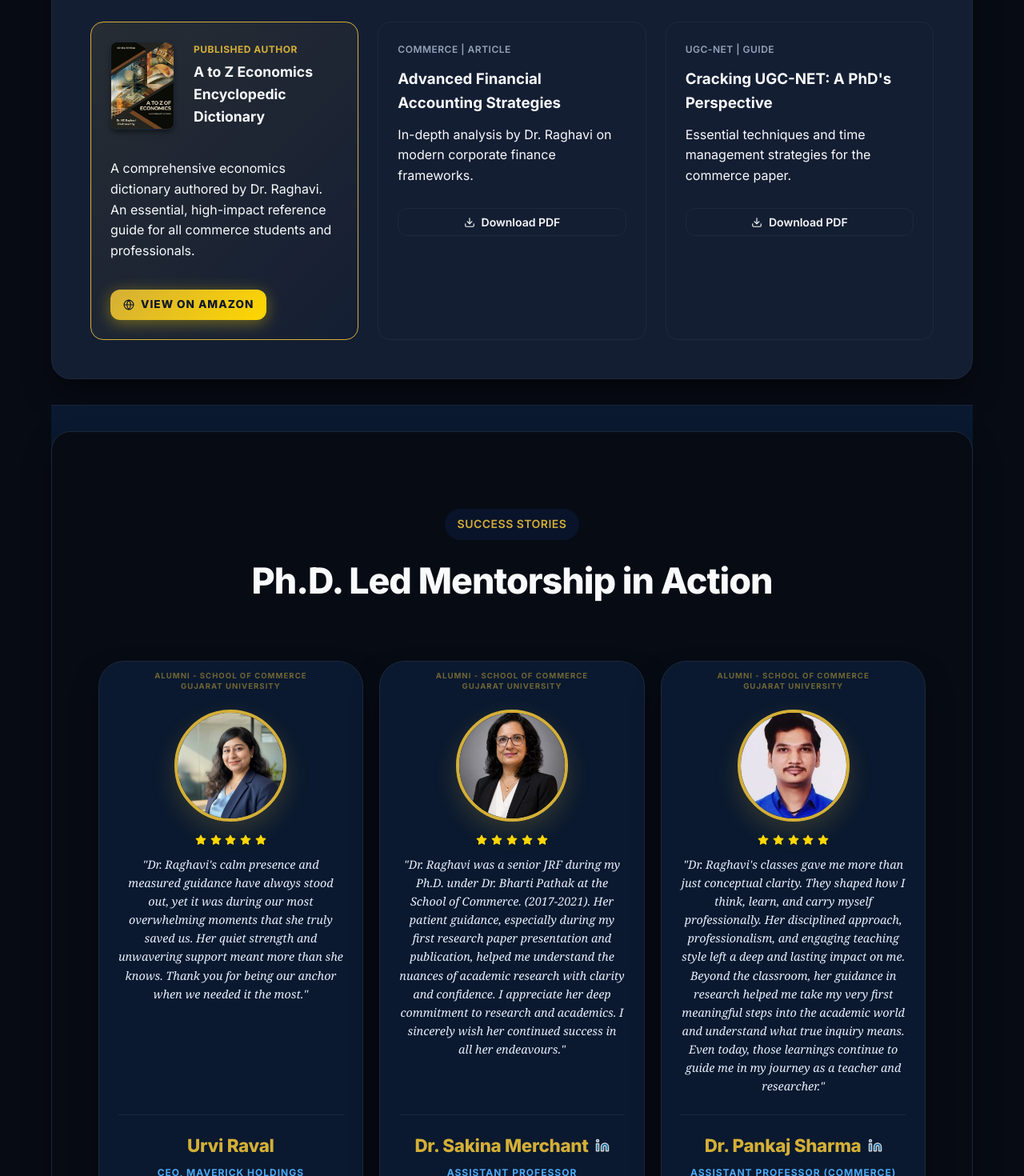
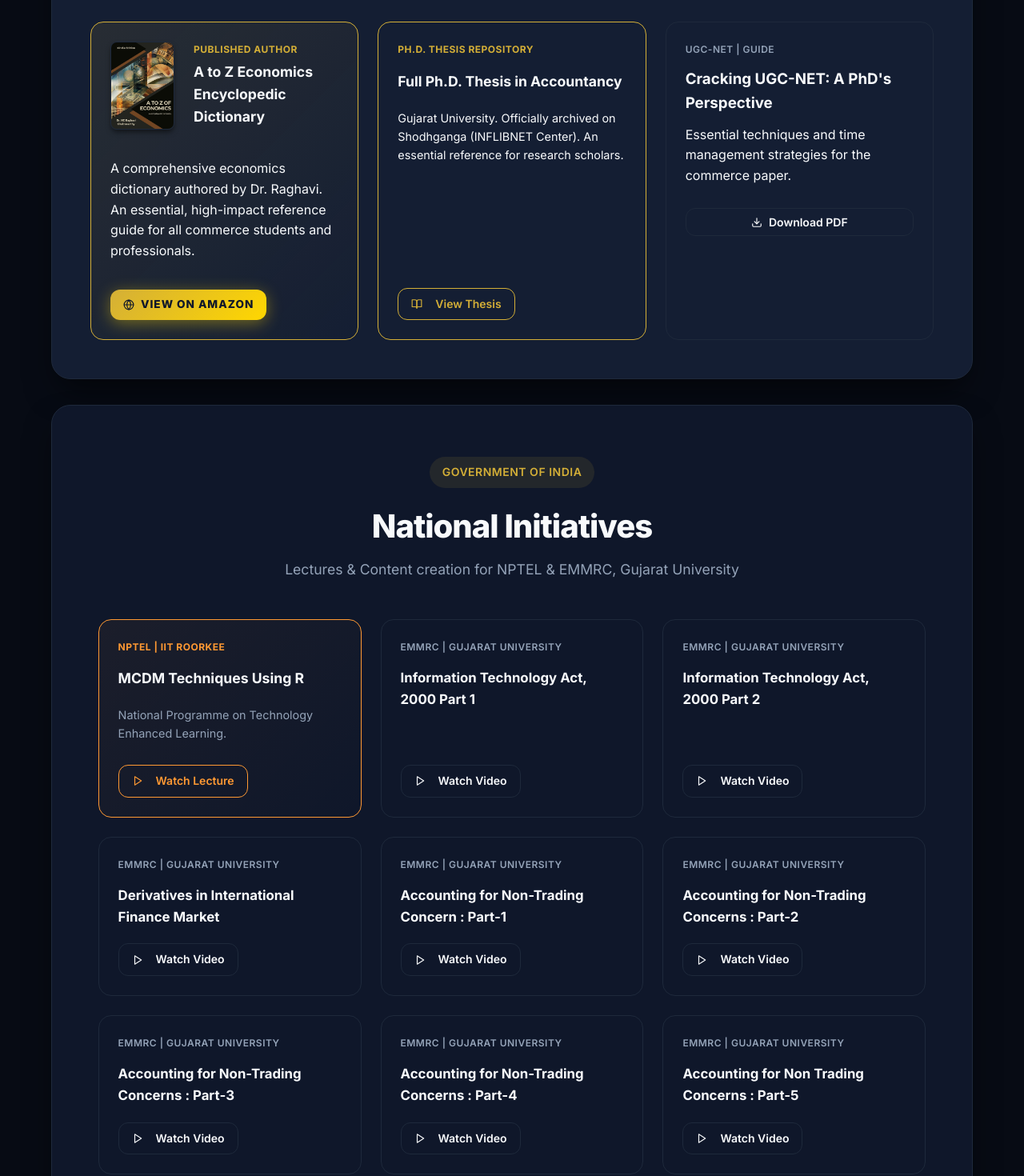
Before and after one commit to NCRaghavi/Raghavi, a React (Vite) app: page / in a window 1280 px wide. Shown: the part 2460-3930 px from the top of the page at 80% size. Built offline with nearby package versions, Linux system fonts and the light colour scheme.

Commit message:
Update Home.jsx

```diff
--- a/src/components/Home.jsx
+++ b/src/components/Home.jsx
@@ -407,13 +407,13 @@
             </a>
           </div>
 
-          <div className="resource-card">
-            <div className="resource-meta">Commerce | Article</div>
-            <h3>Advanced Financial Accounting Strategies</h3>
-            <p>In-depth analysis by Dr. Raghavi on modern corporate finance frameworks.</p>
-            <button className="btn btn-outline btn-sm">
-              <Download size={14} /> Download PDF
-            </button>
+          <div className="resource-card" style={{ border: '1px solid var(--accent-color)' }}>
+            <div className="resource-meta" style={{ color: 'var(--accent-color)', fontWeight: 700 }}>Ph.D. Thesis Repository</div>
+            <h3 style={{ fontSize: '1.1rem', marginTop: '0.25rem', marginBottom: '0.5rem' }}>Full Ph.D. Thesis in Accountancy</h3>
+            <p style={{ flexGrow: 1, fontSize: '0.9rem' }}>Gujarat University. Officially archived on Shodhganga (INFLIBNET Center). An essential reference for research scholars.</p>
+            <a href="http://hdl.handle.net/10603/286495" target="_blank" rel="noopener noreferrer" className="btn btn-outline btn-sm" style={{ alignSelf: 'flex-start', marginTop: '1rem', borderColor: 'var(--accent-color)', color: 'var(--accent-color)' }}>
+              <BookOpen size={14} style={{ marginRight: '0.5rem' }} /> View Thesis
+            </a>
           </div>
 
           <div className="resource-card">
@@ -428,6 +428,48 @@
         </div>
       </section>
 
+      {/* National Initiatives Section */}
+      <section className="national-initiatives-section bento-item" style={{ padding: '4rem 5%', background: 'var(--bg-secondary)', marginBottom: '2rem' }}>
+        <div style={{ textAlign: 'center', marginBottom: '3rem' }}>
+          <span className="badge" style={{ marginBottom: '1rem', background: 'rgba(212, 175, 55, 0.1)', color: 'var(--accent-color)' }}>Government of India</span>
+          <h2 style={{ fontSize: '2.5rem', fontWeight: 800, letterSpacing: '-1px' }}>National Initiatives</h2>
+          <p style={{ color: 'var(--text-secondary)', marginTop: '0.5rem', fontSize: '1.1rem' }}>Lectures & Content creation for NPTEL & EMMRC, Gujarat University</p>
+        </div>
+
+        <div className="initiatives-grid" style={{ display: 'grid', gridTemplateColumns: 'repeat(auto-fit, minmax(300px, 1fr))', gap: '1.5rem' }}>
+
+          {/* NPTEL Card */}
+          <div className="resource-card" style={{ border: '1px solid #FF9933', background: 'linear-gradient(135deg, rgba(255, 153, 51, 0.05), transparent)', display: 'flex', flexDirection: 'column' }}>
+            <div className="resource-meta" style={{ color: '#FF9933', fontWeight: 700 }}>NPTEL | IIT Roorkee</div>
+            <h3 style={{ fontSize: '1.1rem', marginTop: '0.25rem', marginBottom: '0.5rem' }}>MCDM Techniques Using R</h3>
+            <p style={{ flexGrow: 1, fontSize: '0.9rem', color: 'var(--text-secondary)' }}>National Programme on Technology Enhanced Learning.</p>
+            <a href="https://drive.google.com/file/d/1fHXJYJ1eDIrakGVzY6kBZ3dDg-mGIzvI/view" target="_blank" rel="noopener noreferrer" className="btn btn-outline btn-sm" style={{ marginTop: '1rem', borderColor: '#FF9933', color: '#FF9933', alignSelf: 'flex-start' }}>
+              <Play size={14} style={{ marginRight: '0.5rem' }} /> Watch Lecture
+            </a>
+          </div>
+
+          {/* EMMRC Cards */}
+          {[
+            { title: "Information Technology Act, 2000 Part 1", url: "https://youtu.be/os2Jt4pE4qk?si=NCTy4HN70gbWvepT" },
+            { title: "Information Technology Act, 2000 Part 2", url: "https://www.youtube.com/watch?v=WpsII1nYzD8" },
+            { title: "Derivatives in International Finance Market", url: "https://www.youtube.com/watch?v=2O3J0bqyGCM&list=PLpXkA5equMngIc6vBZDXvMkI89OyGsT81&index=7" },
+            { title: "Accounting for Non-Trading Concern : Part-1", url: "https://www.youtube.com/watch?v=WgcbW4xqrW4" },
+            { title: "Accounting for Non-Trading Concerns : Part-2", url: "https://www.youtube.com/watch?v=A98SDuGM-LY" },
+            { title: "Accounting for Non-Trading Concerns : Part-3", url: "https://www.youtube.com/watch?v=lN4N3hDJ-Nc" },
+            { title: "Accounting for Non-Trading Concerns : Part-4", url: "https://www.youtube.com/watch?v=MN6Pr16PM1M&t=1s" },
+            { title: "Accounting for Non Trading Concerns : Part-5", url: "https://www.youtube.com/watch?v=6hphZHIDLNw" }
+          ].map((item, idx) => (
+            <div key={idx} className="resource-card" style={{ border: '1px solid var(--border-color)', display: 'flex', flexDirection: 'column' }}>
+              <div className="resource-meta" style={{ color: 'var(--text-secondary)' }}>EMMRC | Gujarat University</div>
+              <h3 style={{ fontSize: '1.05rem', marginTop: '0.25rem', marginBottom: '0.5rem' }}>{item.title}</h3>
+              <a href={item.url} target="_blank" rel="noopener noreferrer" className="btn btn-outline btn-sm" style={{ alignSelf: 'flex-start', marginTop: 'auto' }}>
+                <Play size={14} style={{ marginRight: '0.5rem' }} /> Watch Video
+              </a>
+            </div>
+          ))}
+        </div>
+      </section>
+
       {/* Testimonials Slider Section - FORCED VISIBILITY */}
       <div id="home-testimonial-section" style={{ background: '#0a192f', borderTop: '1px solid rgba(255,255,255,0.05)', paddingBottom: '5rem' }}>
         <TestimonialSlider />
```
